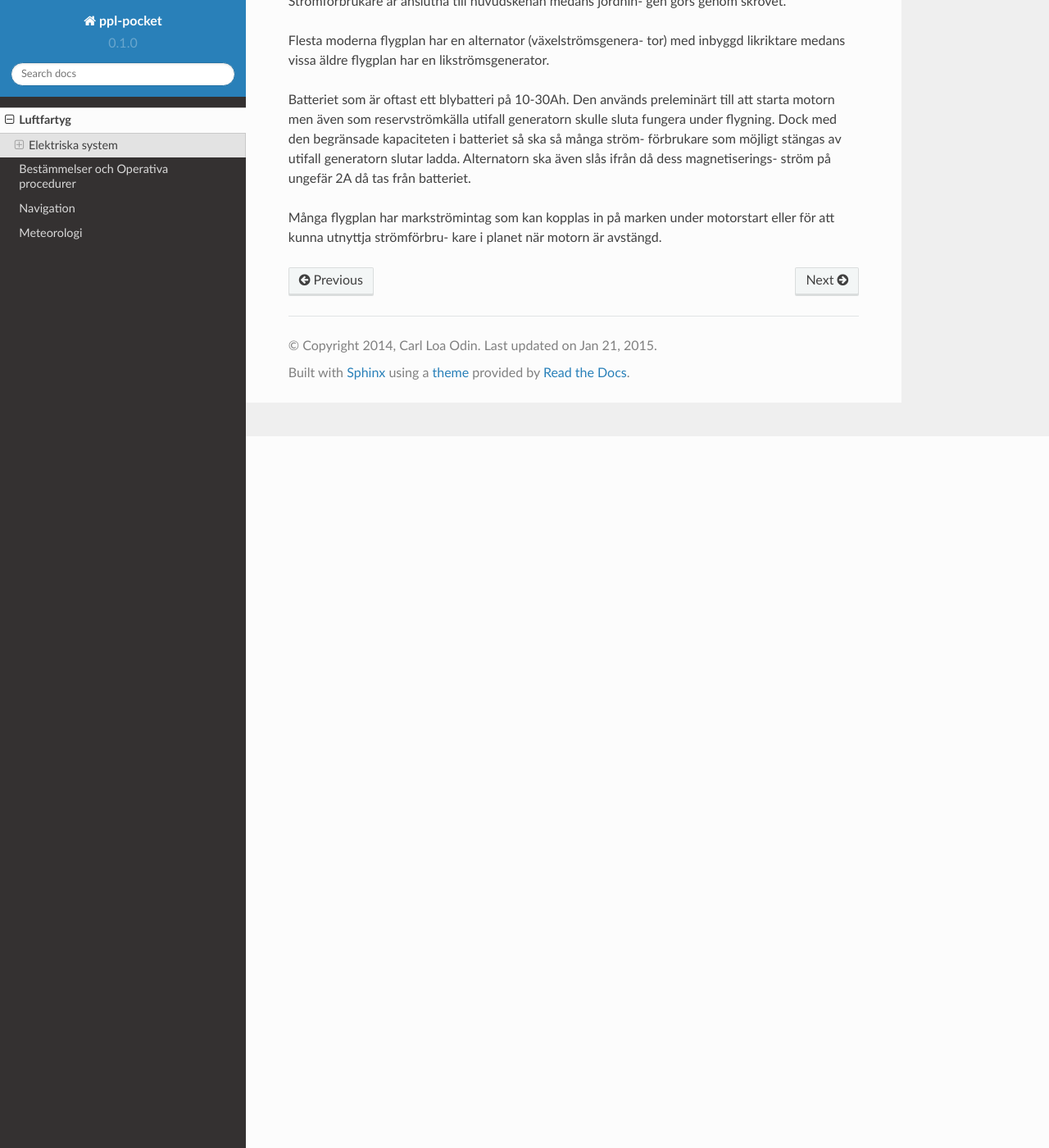
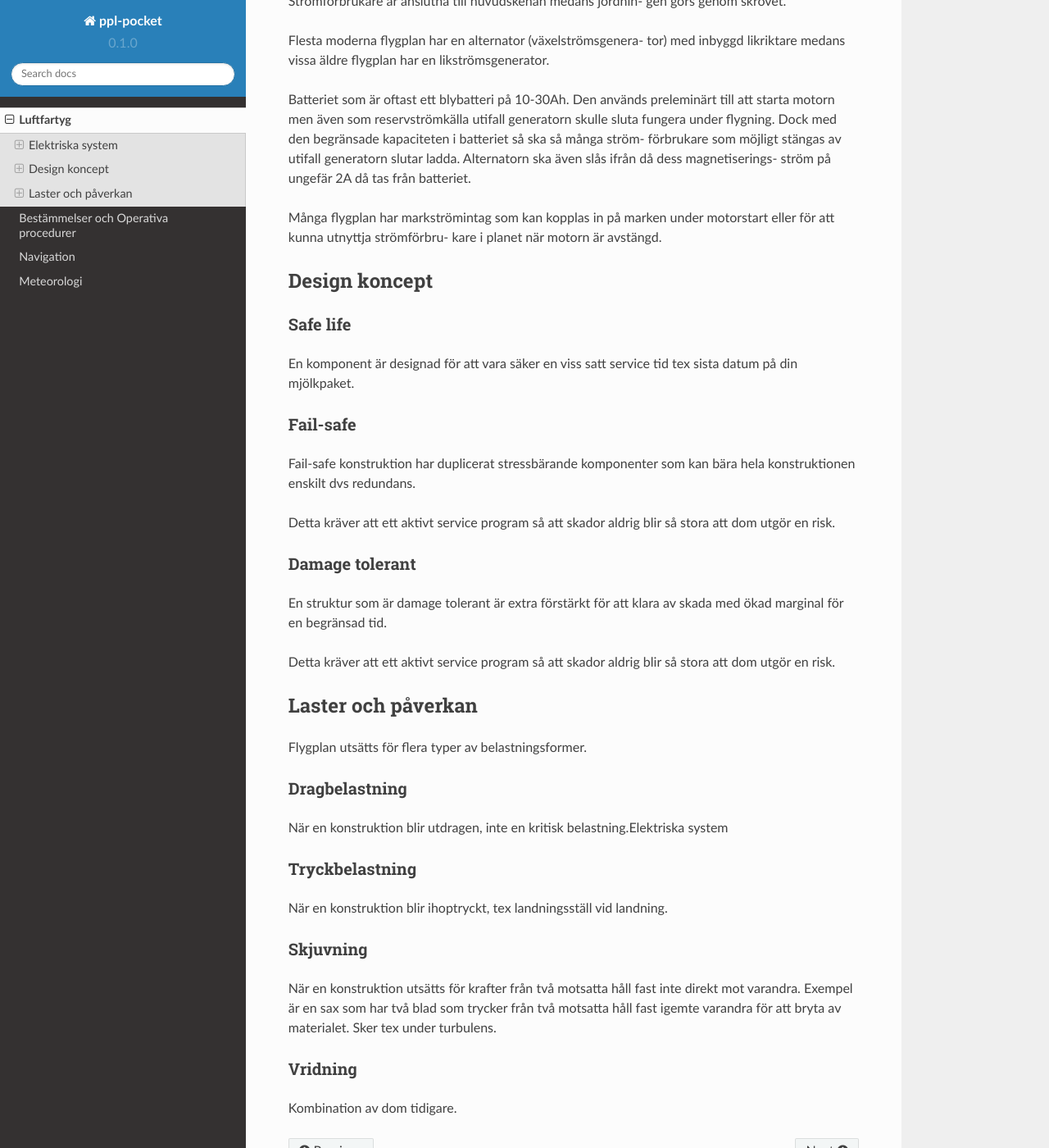
Before and after one commit to loa/ppl-pocket, a Sphinx documentation site: the page built from source/agk.rst, in a window 1280 px wide and 1400 px high, scrolled down 868 px. Shown: the whole window at 82% size. Built offline with Sphinx 7.4.7 and the Read the Docs theme 2.0.0, drawn with Linux system fonts in a browser that asks for light colours.

Commit message:
Add forces and construction to agk

```diff
--- a/source/agk.rst
+++ b/source/agk.rst
@@ -55,3 +55,51 @@ Batteriet som är oftast ett blybatteri på 10-30Ah. Den används preleminärt t
 
 
 Många flygplan har markströmintag som kan kopplas in på marken under motorstart eller för att kunna utnyttja strömförbru- kare i planet när motorn är avstängd.
+
+Design koncept
+--------------
+
+Safe life
+.........
+
+En komponent är designad för att vara säker en viss satt service tid tex sista datum på din mjölkpaket.
+
+Fail-safe
+.........
+
+Fail-safe konstruktion har duplicerat stressbärande komponenter som kan bära hela konstruktionen enskilt dvs redundans.
+
+Detta kräver att ett aktivt service program så att skador aldrig blir så stora att dom utgör en risk.
+
+Damage tolerant
+...............
+
+En struktur som är damage tolerant är extra förstärkt för att klara av skada med ökad marginal för en begränsad tid.
+
+Detta kräver att ett aktivt service program så att skador aldrig blir så stora att dom utgör en risk.
+
+Laster och påverkan
+-------------------
+
+Flygplan utsätts för flera typer av belastningsformer.
+
+Dragbelastning
+..............
+
+När en konstruktion blir utdragen, inte en kritisk belastning.Elektriska system
+
+
+Tryckbelastning
+..............
+
+När en konstruktion blir ihoptryckt, tex landningsställ vid landning.
+
+Skjuvning
+.........
+
+När en konstruktion utsätts för krafter från två motsatta håll fast inte direkt mot varandra. Exempel är en sax som har två blad som trycker från två motsatta håll fast igemte varandra för att bryta av materialet. Sker tex under turbulens.
+
+Vridning
+........
+
+Kombination av dom tidigare.
```
